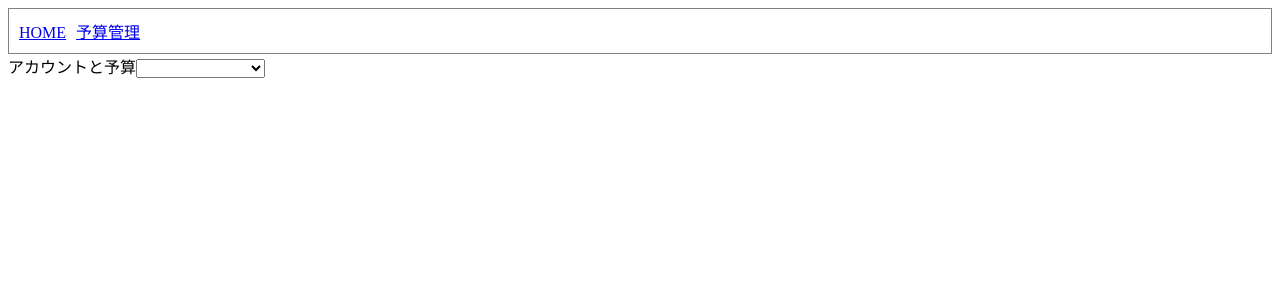
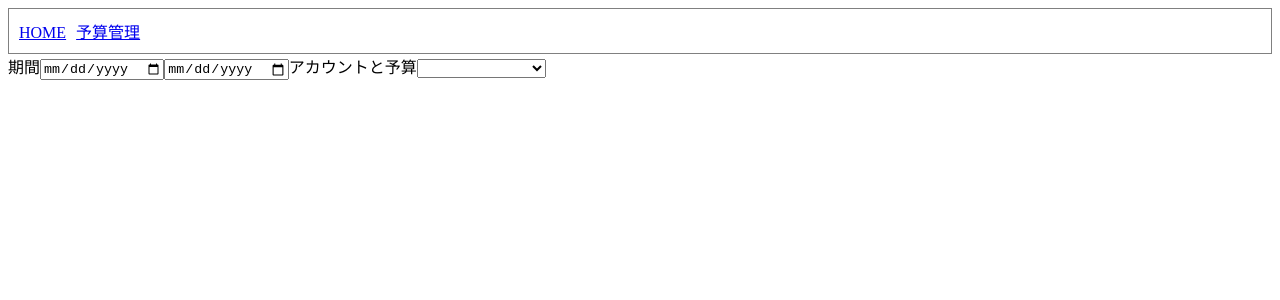
Before and after one commit to ringtail003/handson-angular-link-components, an Angular app: page /budget in a window 1280 px wide. Shown: the top 300 px of the page. Built offline with nearby package versions, Linux system fonts and the light colour scheme.

Commit message:
期間選択コンポーネント追加

```diff
--- a/src/app/pages/budget/components/forms/budget-schedule-editor/budget-schedule-editor.component.html
+++ b/src/app/pages/budget/components/forms/budget-schedule-editor/budget-schedule-editor.component.html
@@ -1,3 +1,9 @@
+<label>期間</label>
+<term-editor
+  [term]="term"
+  (onTermChanged)="handleTermChanged()"
+></term-editor>
+
 <label>アカウントと予算</label>
 <budgeted-account-selector
   [accounts]="accounts"
--- a/src/app/pages/budget/components/forms/budget-schedule-editor/budget-schedule-editor.component.ts
+++ b/src/app/pages/budget/components/forms/budget-schedule-editor/budget-schedule-editor.component.ts
@@ -1,5 +1,6 @@
 import { Component, OnInit, Input } from '@angular/core';
 import { Account } from 'src/app/pages/budget/types/account';
+import { Term } from '../../../types/term';
 
 @Component({
   selector: 'budget-schedule-editor',
@@ -9,9 +10,15 @@ import { Account } from 'src/app/pages/budget/types/account';
 export class BudgetScheduleEditorComponent implements OnInit {
   @Input() accounts: Account[] = [];
 
+  term: Term = {start: null, end: null};
+
   constructor() { }
 
   ngOnInit() {
   }
 
+  handleTermChanged() {
+    // WIP
+  }
+
 }
--- a/src/app/pages/budget/components/units/index.ts
+++ b/src/app/pages/budget/components/units/index.ts
@@ -3,11 +3,13 @@ import { AccountPickerComponent } from './account-picker/account-picker.componen
 import { AccountListComponent } from './account-list/account-list.component';
 import { CommonModule } from '@angular/common';
 import { FormsModule } from '@angular/forms';
+import { TermEditorComponent } from './term-editor/term-editor.component';
 
 @NgModule({
   declarations: [
     AccountPickerComponent,
     AccountListComponent,
+    TermEditorComponent,
   ],
   imports: [
     CommonModule,
@@ -16,6 +18,7 @@ import { FormsModule } from '@angular/forms';
   exports: [
     AccountPickerComponent,
     AccountListComponent,
+    TermEditorComponent,
   ],
 })
 export class UnitComponentModule {}
--- /dev/null
+++ b/src/app/pages/budget/components/units/term-editor/term-editor.component.html
@@ -0,0 +1,8 @@
+<input type="date"
+  [(ngModel)]="input.start"
+  (change)="onChanged()"
+>
+<input type="date"
+  [(ngModel)]="input.end"
+  (change)="onChanged()"
+>
--- /dev/null
+++ b/src/app/pages/budget/components/units/term-editor/term-editor.component.ts
@@ -0,0 +1,33 @@
+import { Component, OnInit, Input, OnChanges, SimpleChange, Output, EventEmitter } from '@angular/core';
+import { Term } from '../../../types/term';
+import { ObjectCopy } from 'src/app/shared/utils';
+
+@Component({
+  selector: 'term-editor',
+  templateUrl: './term-editor.component.html',
+  styleUrls: ['./term-editor.component.scss']
+})
+export class TermEditorComponent implements OnInit, OnChanges {
+  @Input() term: Term = null;
+  @Output() onTermChanged = new EventEmitter<Term>();
+
+  input: Term = null;
+
+  constructor() { }
+
+  ngOnInit() {
+  }
+
+  ngOnChanges(changes: { term?: SimpleChange }) {
+    if (!changes.term) {
+      return;
+    }
+
+    this.input = ObjectCopy(changes.term.currentValue);
+  }
+
+  onChanged() {
+    this.onTermChanged.emit(this.input);
+  }
+
+}
--- /dev/null
+++ b/src/app/pages/budget/types/term.ts
@@ -0,0 +1,4 @@
+export type Term = {
+  start: Date;
+  end: Date;
+}
--- a/src/app/shared/utils.ts
+++ b/src/app/shared/utils.ts
@@ -1,3 +1,7 @@
 export function ArrayCopy<T>(array: T[]): T[] {
   return array.map(item => Object.assign({}, item));
 }
+
+export function ObjectCopy<T>(obj: T): T {
+  return Object.assign({}, obj);
+}
```
Also changed, not shown: src/app/pages/budget/components/units/term-editor/term-editor.component.scss (added), 1 other file (tests, documents, lock files or other folders).
